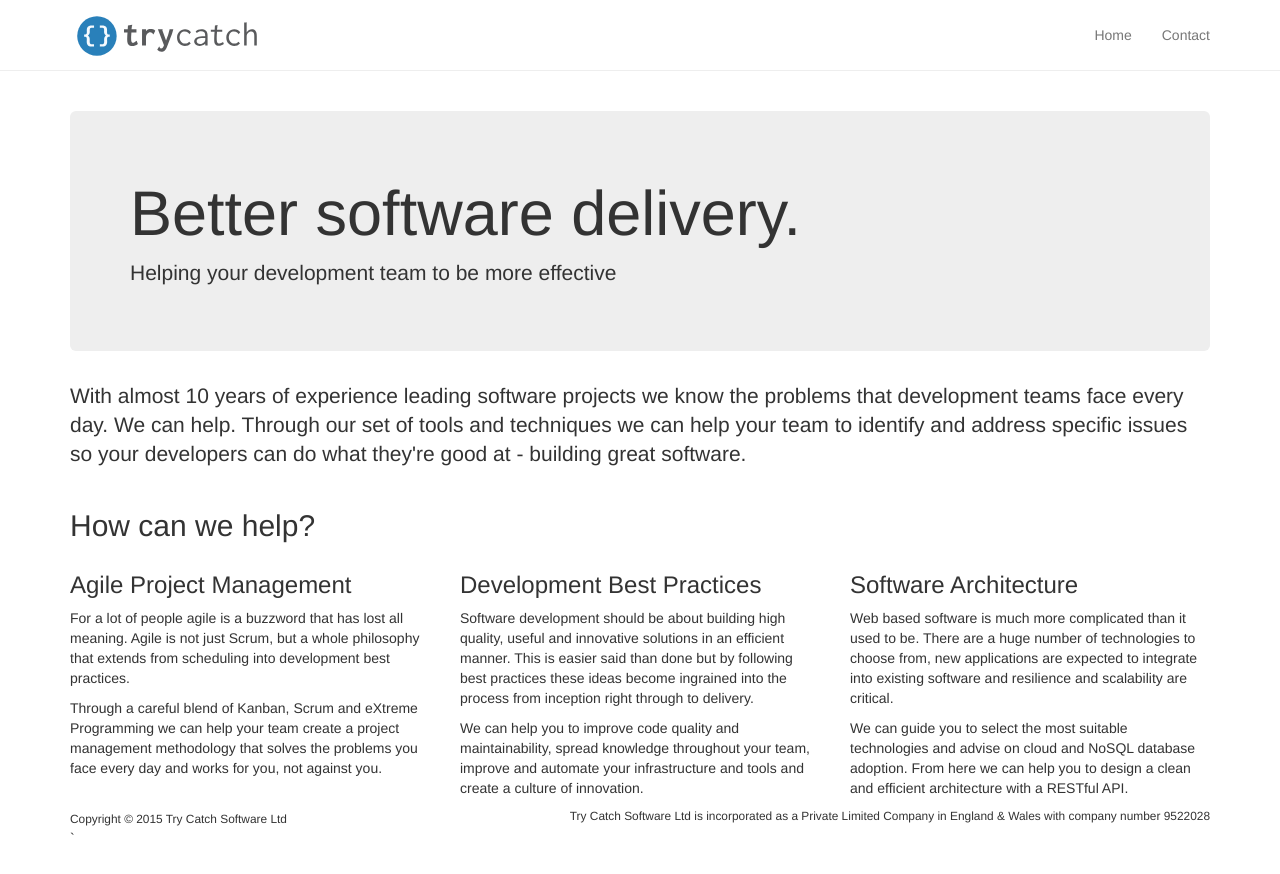
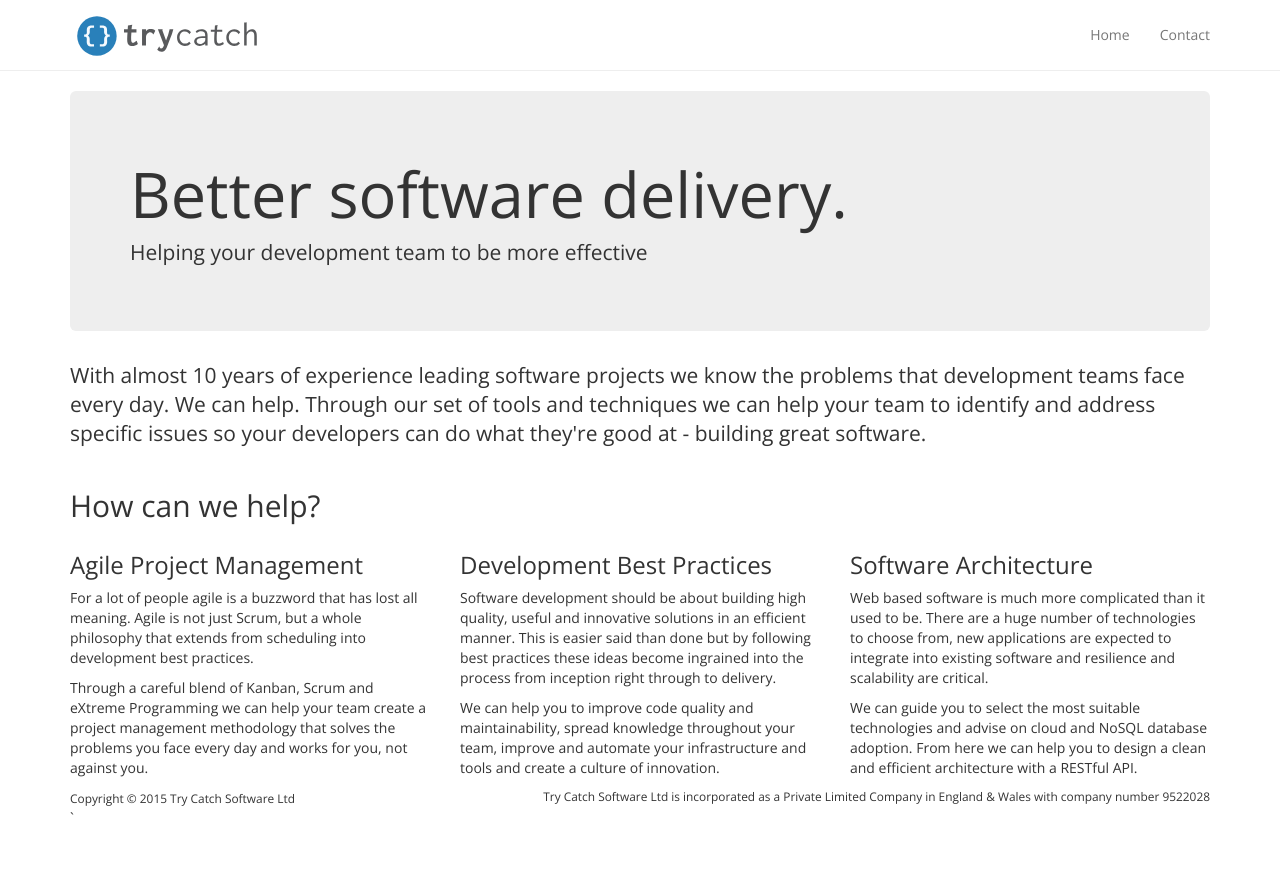
Before and after one commit to trycatchsoftware/trycatchsoftware.github.io, a Jekyll site: the page built from index.html, in a window 1280 px wide. Shown: the top 874 px of the page. Built offline with Jekyll 4.4.1, drawn with Linux system fonts in a browser that asks for light colours; nearby versions of some CDN libraries.

Commit message:
Switched font to Open Sans.

```diff
--- a/_sass/_layout.scss
+++ b/_sass/_layout.scss
@@ -6,7 +6,7 @@
 }
 
 body {
-  padding-top: $navbar-height + (2 * $navbar-margin-bottom) + 1px;
+  padding-top: $navbar-height + $navbar-margin-bottom + 1px;
 }
 
 header {
--- a/_sass/_variables.scss
+++ b/_sass/_variables.scss
@@ -1,3 +1,5 @@
+$font-family-sans-serif: 'Open Sans', sans-serif;
+$headings-font-weight: 400;
 
 $navbar-height: 70px;
 $navbar-default-bg: #fff;
--- a/css/main.scss
+++ b/css/main.scss
@@ -2,6 +2,8 @@
 # Only the main Sass file needs front matter (the dashes are enough)
 ---
 @charset "utf-8";
+
+@import url(http://fonts.googleapis.com/css?family=Open+Sans:400,300,600);
 
 // Import partials from `sass_dir` (defaults to `_sass`)
 @import
```
